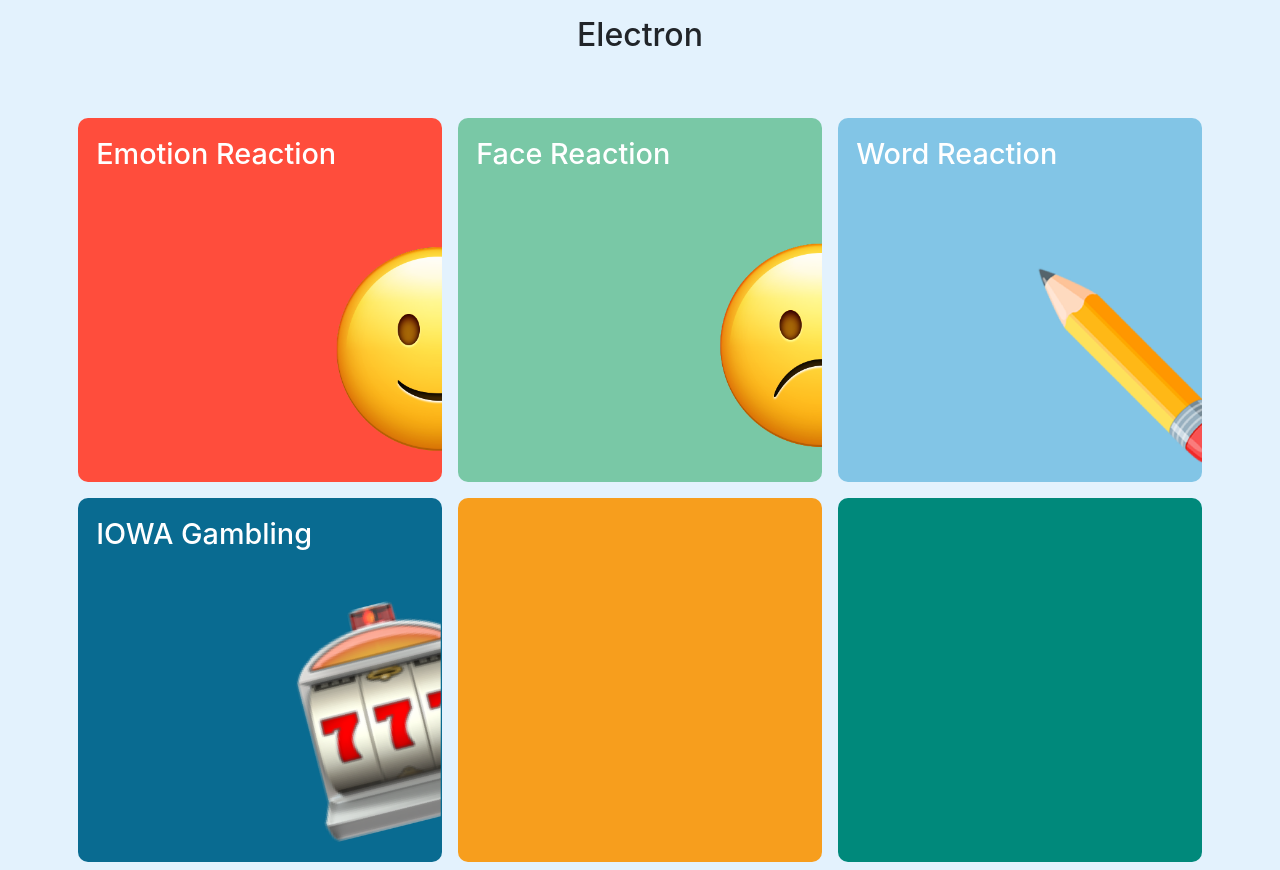
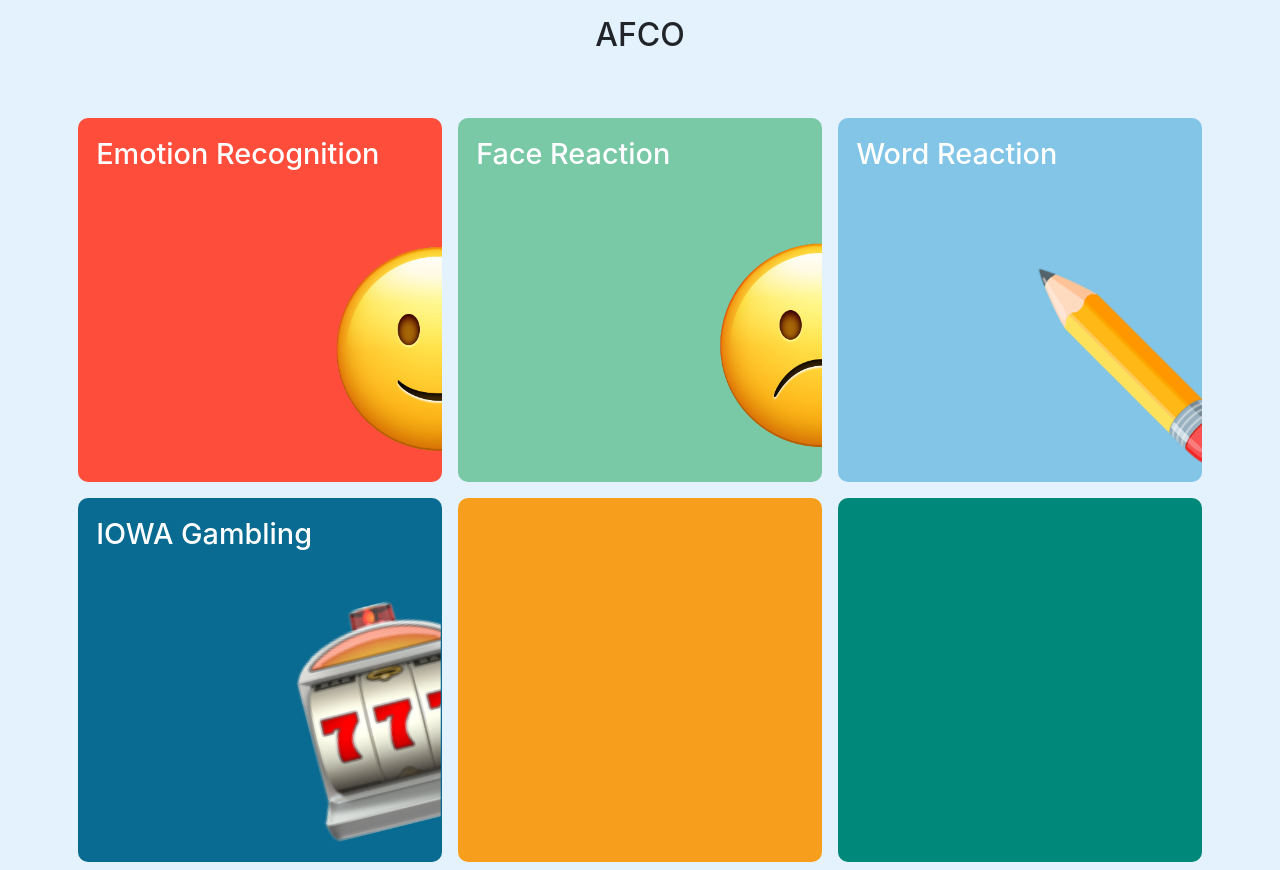
Before and after one commit to freelance-work/mit_psycology_dept, an Electron app: page views/gameMenu/gameMenu.html in a window 1280 px wide. Drawn offline with Linux system fonts and the light colour scheme; no server answers.

Commit message:
Change title and 1st game title in game menu

```diff
--- a/views/gameMenu/gameMenu.html
+++ b/views/gameMenu/gameMenu.html
@@ -10,14 +10,14 @@
 
 <body>
     <div class="header-container">
-        <h2>Electron</h2>
+        <h2>AFCO</h2>
     </div>
     <div class="container game-container">
         <div class="row game-card-container">
             <div class="col-4">
                 <a href="../gameSpotEmotion/instructions.html">
                     <div class="game-item" id="game1">
-                        <h3 class="game-text game-text1">Emotion Reaction</h3>
+                        <h3 class="game-text game-text1">Emotion Recognition</h3>
                     </div>
                 </a>
             </div>
```
